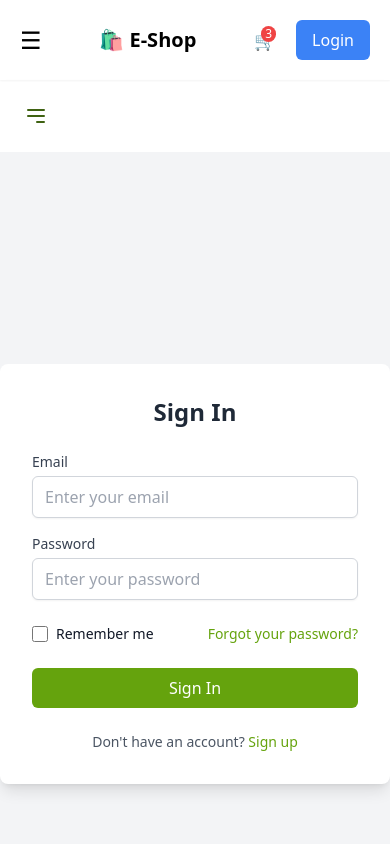
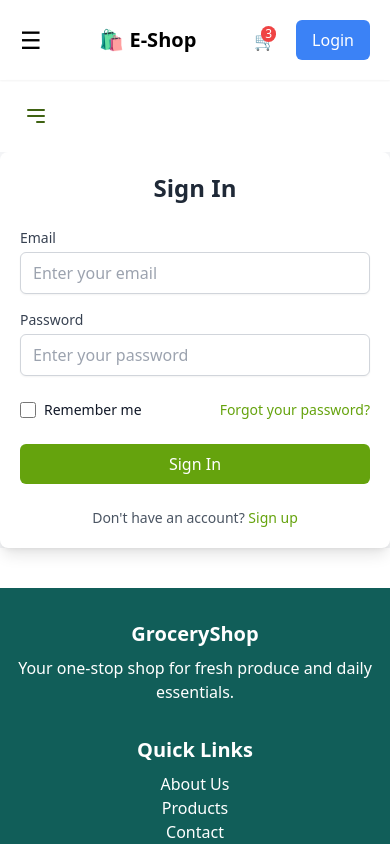
Before and after one commit to abirisl/GroceryShop, a React (Vite) app: page /login in a window 390 px wide. Shown: the top 844 px of the page. Built offline with nearby package versions, Linux system fonts and the light colour scheme.

Commit message:
login page responsive

```diff
--- a/src/pages/Login.jsx
+++ b/src/pages/Login.jsx
@@ -2,8 +2,8 @@ import React from 'react'
 
 function login() {
   return (
-      <div className="min-h-screen flex items-center justify-center bg-gray-100">
-        <div className="bg-white p-8 rounded-lg shadow-lg w-full max-w-md">
+      <div className="md:min-h-screen flex items-center justify-center bg-gray-100">
+        <div className="bg-white p-5 rounded-lg shadow-lg w-full max-w-md">
           <h2 className="text-2xl font-bold mb-6 text-center text-gray-800">Sign In</h2>
           <form>
             {/* Email Input */}
```
